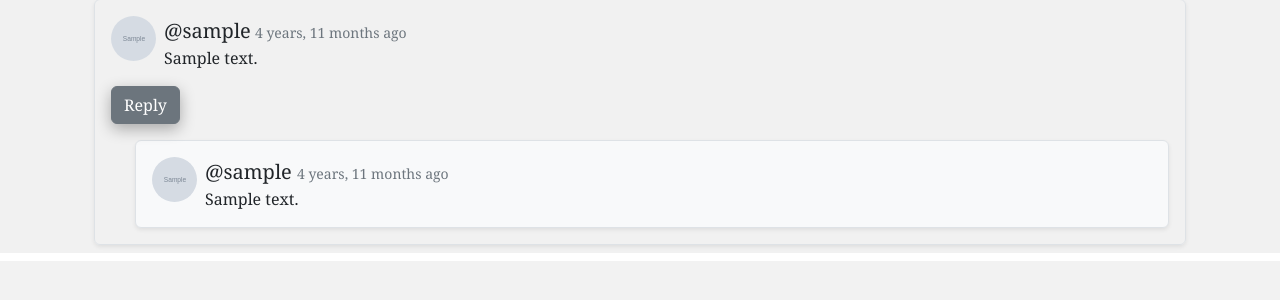
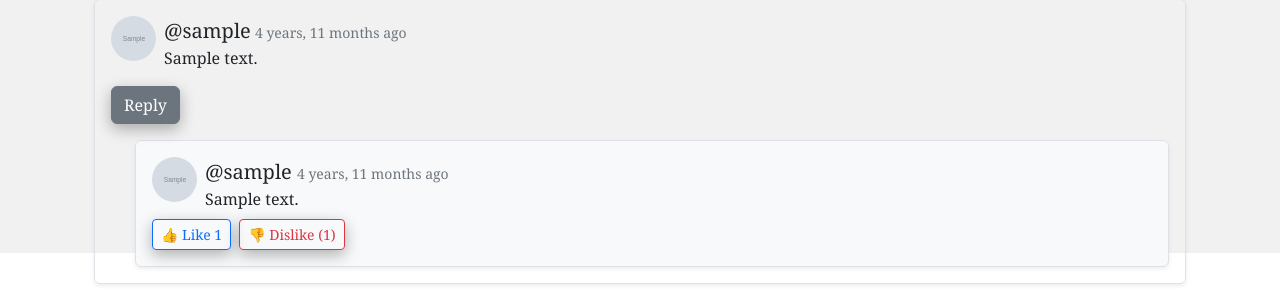
Before and after one commit to hariharen1996/jobsphere, a Django app: page /company_reviews/1/ in a window 1280 px wide. Shown: the part 547-847 px from the top of the page. Before the commit the page ends 808 px from the top, so only its background shows below. Run offline with Django 5.2, Linux system fonts and the light colour scheme; a user stored in the database is signed in; tables that the repository leaves empty hold one stand-in row (values such as "Sample post"); grey boxes marked "Sample" are stand-in pictures; some libraries are stand-ins or nearby versions.

Commit message:
feat: add UserReaction model and migrate to db
feat:add like/dislike to each reply and update views

```diff
--- a/jobs/models.py
+++ b/jobs/models.py
@@ -169,6 +169,26 @@ class Reply(models.Model):
     user = models.ForeignKey(CustomUser,on_delete=models.CASCADE)
     content = models.TextField()
     created_at = models.DateTimeField(auto_now_add=True)
+    likes = models.PositiveIntegerField(default=0)
+    dislikes = models.PositiveIntegerField(default=0)
+
+    def get_users_reaction(self,user):
+        return self.reactions.filter(user=user).first()
 
     def __str__(self):
         return f"Reply by {self.user.username} to {self.comment.applicant.username}'s review"
+
+
+
+class UserReactions(models.Model):
+    REACTION_CHOICES = [
+        ('like','Like'),
+        ('dislike','Dislike')
+    ]
+
+    reply = models.ForeignKey(Reply,on_delete=models.CASCADE,related_name='reactions')
+    user = models.ForeignKey(CustomUser,on_delete=models.CASCADE)
+    reaction = models.CharField(max_length=7,choices=REACTION_CHOICES)
+
+    def __str__(self):
+        return f'{self.user.username} reacted with {self.reaction} to a reply'
--- a/jobs/templates/jobs/company_reviews.html
+++ b/jobs/templates/jobs/company_reviews.html
@@ -41,7 +41,8 @@
                         <label for="reply" class="form-label">Your Reply:</label>
                         <textarea name="reply" class="form-control" rows="3"></textarea>
                     </div>
-                    <button type="submit" name="reply_comment" class="btn btn-secondary">Submit</button>
+                    <button type="button" class="btn btn-danger text-decoration-none cancel-reply" data-id="{{ comment.id }}">Cancel</button>
+                    <button type="submit" name="reply_comment" class="btn btn-secondary">Comment</button>
                 </form>
 
                 <div class="d-flex gap-2 mt-3">
@@ -63,6 +64,23 @@
                                     <p class="m-0">{{ reply.content }}</p>
                                 </div>
                             </div>
+                            <div class="d-flex gap-2 mt-2">
+                                <form method="POST" action="{% url 'company_reviews' employer_id=employer.id %}">
+                                    {% csrf_token %}
+                                    <button type="submit" class="btn btn-sm btn-outline-primary" name="like_reply">
+                                        👍 Like {{ reply.likes }}
+                                    </button>
+                                    <input type="hidden" name="reply_id" value="{{ reply.id }}">
+                                </form>
+
+                                <form method="POST" action="{% url 'company_reviews' employer_id=employer.id %}">
+                                    {% csrf_token %}
+                                    <button type="submit" name="dislike_reply" class="btn btn-sm btn-outline-danger">
+                                        👎 Dislike ({{ reply.dislikes }})
+                                    </button>
+                                    <input type="hidden" name="reply_id" value="{{ reply.id }}">
+                                </form>
+                            </div>
                         </div>
                     {% endif %}
                 {% endfor %}
@@ -78,12 +96,28 @@
 {% block scripts %}
 <script>
     let replyBtn = document.querySelectorAll('.reply-btn');
+    let cancelBtns = document.querySelectorAll('.cancel-reply');
+
     replyBtn.forEach((btn) => {
         btn.addEventListener('click', function() {
             let commentId = this.getAttribute('data-id');
             let form = document.getElementById('reply-form-' + commentId);
+            let replyBtns = this
 
+            replyBtns.classList.add('d-none')
             form.classList.toggle('d-none');
+        });
+    });
+
+    cancelBtns.forEach((btn) => {
+        btn.addEventListener('click', function() {
+            let commentId = this.getAttribute('data-id');
+            let form = document.getElementById('reply-form-' + commentId);
+            let replyBtns = document.querySelector(`.reply-btn[data-id="${commentId}"]`);
+
+
+            replyBtns.classList.remove('d-none')
+            form.classList.add('d-none');
         });
     });
 </script>
--- a/jobs/templatetags/custom_filters.py
+++ b/jobs/templatetags/custom_filters.py
@@ -17,3 +17,8 @@ def timesince_without_hrs(value):
 
     #print(time_sp)
     return ' '.join(time_sp).strip(",")
+
+
+@register.filter(name='get_reaction')
+def get_reaction(reactions, reply_id):
+    return reactions.get(reply_id)
--- a/jobs/views.py
+++ b/jobs/views.py
@@ -1,7 +1,7 @@
 from django.shortcuts import render,redirect,get_object_or_404
 from django.contrib.auth.decorators import login_required
 from .forms import EmployeeForm,JobForm,UpdateJobApplicationForm
-from .models import Employer,Job,SavedJob,JobApplication,Review,Reply
+from .models import Employer,Job,SavedJob,JobApplication,Review,Reply,UserReactions
 from django.contrib import messages
 from users.models import Profile
 from django.db.models import Q
@@ -442,6 +442,7 @@ def update_jobapplication_skills(request,id):
 
     return render(request,'jobs/update_application_skills.html',{'form':form,'job_application':job_application})
 
+
 @login_required
 def company_reviews(request, employer_id):
     employer = get_object_or_404(Employer, id=employer_id)
@@ -483,6 +484,47 @@ def company_reviews(request, employer_id):
                 messages.success(request, "Your reply has been posted!")
                 return redirect('company_reviews', employer_id=employer.id)
 
+        elif 'like_reply' in request.POST or 'dislike_reply' in request.POST:
+            reply_id = int(request.POST.get('reply_id'))
+            reaction_type = 'like' if 'like_reply' in request.POST else 'dislike'
+            reply = get_object_or_404(Reply, id=reply_id)
+
+            if request.user.user_type == 'Recruiter':
+                if reply.comment.employer != request.user.employer:
+                    messages.warning(request, "You can only react to replies for your own company.")
+                    return redirect('company_reviews', employer_id=employer.id)
+
+
+            user_reaction = reply.get_users_reaction(request.user)
+
+            if user_reaction:
+                if user_reaction.reaction == reaction_type:
+                    user_reaction.delete()
+                    if reaction_type == 'like':
+                        reply.likes -= 1
+                    elif reaction_type == 'dislike':
+                        reply.dislikes -= 1
+                else:
+                    user_reaction.reaction = reaction_type
+                    user_reaction.save()
+
+                    if reaction_type == 'like':
+                        reply.likes += 1
+                        if reply.dislikes > 0:
+                            reply.dislikes -= 1
+                    elif reaction_type == 'dislike':
+                        reply.dislikes += 1
+                        if reply.likes > 0:
+                            reply.likes -= 1
+            else:
+                UserReactions.objects.create(reply=reply, user=request.user, reaction=reaction_type)
+                if reaction_type == 'like':
+                    reply.likes += 1
+                elif reaction_type == 'dislike':
+                    reply.dislikes += 1
+
+            reply.save()
+
     context = {
         'employer': employer,
         'comments': comments,
```
Also changed, not shown: jobs/migrations/0028_reply_dislikes_reply_likes_userreactions.py (added), jobs/migrations/0029_alter_userreactions_unique_together.py (added).
